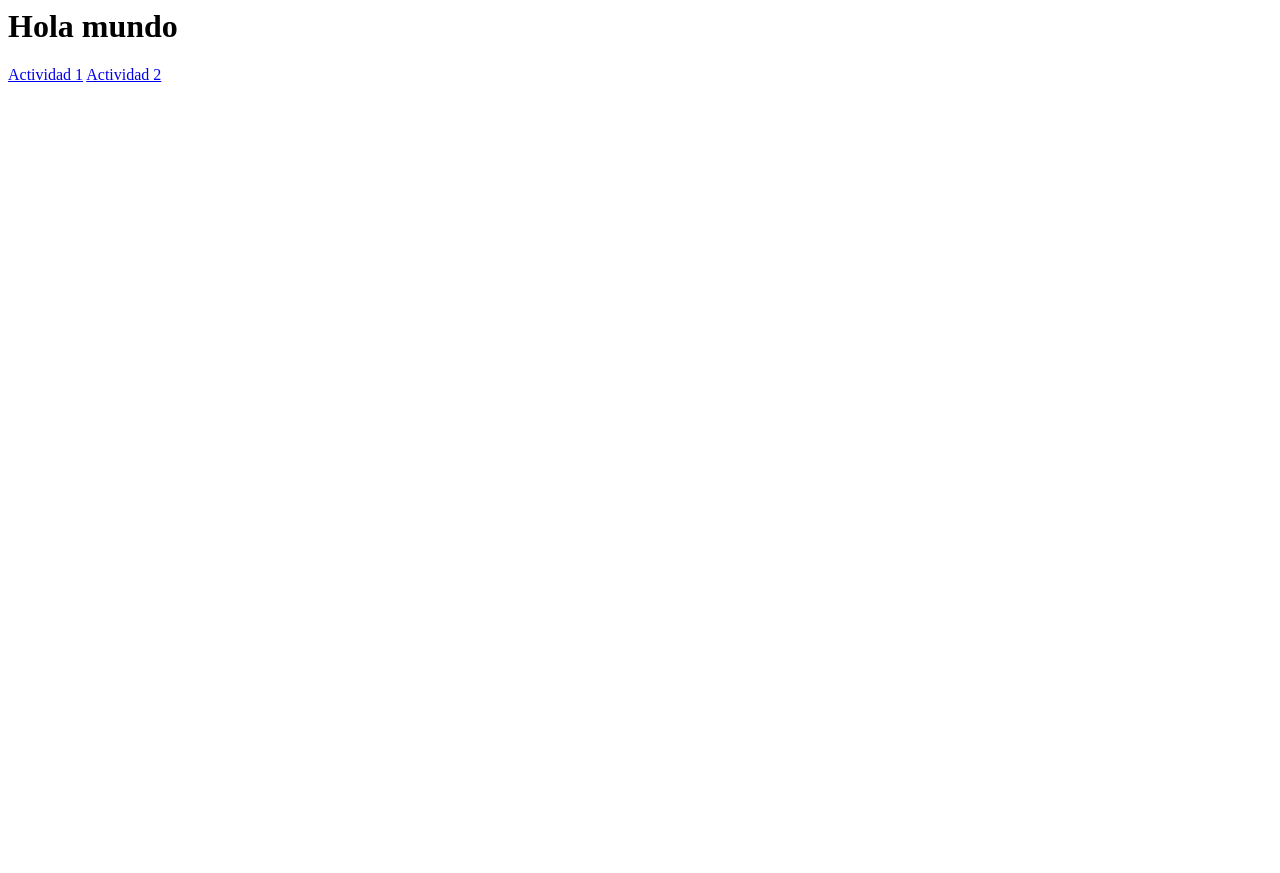
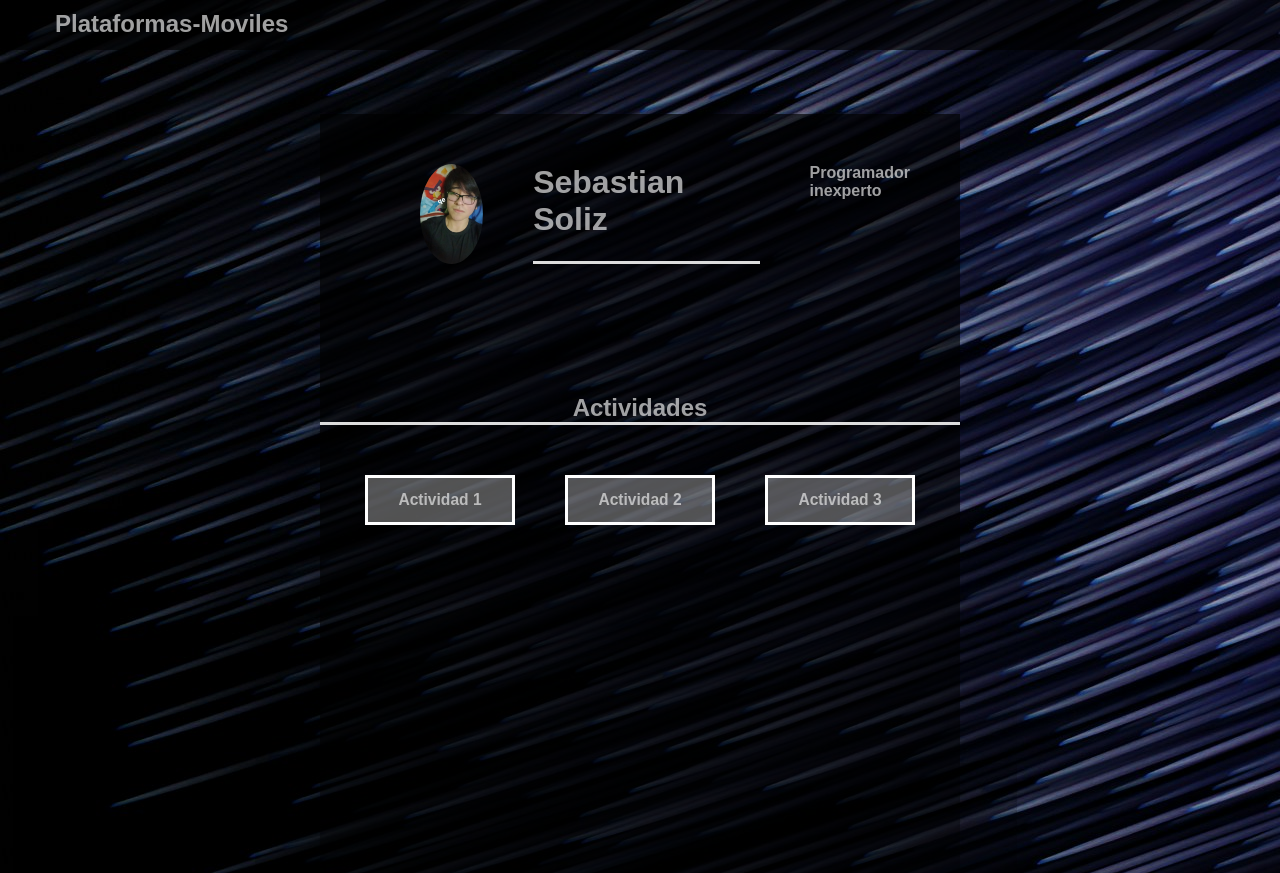
Before and after one commit to popacra/plataformas-moviles-entregas., a plain HTML site: page index.html in a window 1280 px wide. Shown: the top 873 px of the page. Before the commit the page ends 800 px from the top, so only its background shows below. Drawn offline with Linux system fonts and the light colour scheme.

Commit message:
Add files via upload

```diff
--- /dev/null
+++ b/css/index.css
@@ -0,0 +1,89 @@
+*{
+    margin: 0;
+    padding: 0;
+    box-sizing: border-box;
+    font-family: sans-serif;
+}
+body{
+    color: rgba(241, 241, 241, 0.664);
+    animation-name: aparicion;
+    animation-duration: 1s;
+    animation-delay: 0s;
+    display: inline;
+    /*background: linear-gradient(to right, #000000, #d9dbeb);*/
+    align-items: center;
+    background-image: url(../img/fondo.jpg);
+    /*background: linear-gradient(#F7B195,#F67280,#C06C84,#6C5B7B,#355C7D);*/
+    align-content: center;
+}
+@keyframes aparicion{
+    0%{
+        opacity: 0;
+    }
+    100%{
+        opacity: 1;
+    }
+}
+.barra{
+    background-color: rgba(0, 0, 0, 0.644);
+    height: 50px;
+
+}
+.barra h2{
+    padding: 10px 55px;
+}
+.box{
+    display: flex;
+    flex-flow: column;
+    background-color: #000000a8;
+    width: 50%;
+    height: 100vh;
+    margin: 5% 25%;
+    gap: 30px;
+    box-shadow: 0 500px 500px rgb(0, 0, 0);
+}
+header{
+    margin: 50px;
+    display: flex;
+    flex-flow: row;
+    gap: 50px;
+}
+header img{
+    margin-left: 50px;
+    width: 130px;
+    height: 100px;
+    border-radius: 50%;
+}
+header h1{
+    width: 600px;
+    border-bottom: solid rgb(221, 221, 221);
+}
+article{
+    margin-top: 50px;
+    display: flex;
+    flex-flow: column;
+    text-align: center;
+    gap: 50px;
+}
+article button{
+    width: 150px;
+    height: 50px;
+    border: solid rgb(255, 255, 255);
+    background-color: #ffffff52;
+    cursor: pointer;
+    color: rgba(241, 241, 241, 0.664);
+    transition-duration: 1s;
+}
+.act{
+    display: flex;
+    flex-flow: row wrap;
+    justify-content: center;
+    gap: 50px;
+}
+article h2{
+    border-bottom: solid rgb(221, 221, 221);
+}
+article button:hover{
+    border: solid rgb(255, 255, 255);
+    background-color: #ffffff00;
+}
--- a/index.html
+++ b/index.html
@@ -1,11 +1,27 @@
 <html>
   <head>
-    <title></title>
+    <link href="css/index.css" rel="stylesheet" title="Default Style" />
+    <title>Sebastian Soliz</title>
   </head>
   <body>
+    <div class="barra">
+      <h2>Plataformas-Moviles</h2>
+    </div>
+    <div class="box">
+      <header>
+          <img src="img/perfil.png">
+          <h1>Sebastian Soliz</h1>
+          <h4>Programador inexperto</h4>
+      </header>
+      <article>
+          <h2>Actividades</h2>
+          <div class="act">
+            <a href="tp-1/index.html"><button><h3>Actividad 1</h3></button></a>
+            <a href="tp-2/index.html"><button><h3>Actividad 2</h3></button></a>
+            <a href="tp-3/index.html"><button><h3>Actividad 3</h3></button></a>
 
-    <h1>Hola mundo</h1>
-    <a href="tp-1/index.html">Actividad 1</a>
-    <a href="tp-2/index.html">Actividad 2</a>
+          </div>
+      </article>
+    </div>
   </body>
 </html>
--- /dev/null
+++ b/tp-2/css/index.css
@@ -0,0 +1,55 @@
+body{
+    background-color: #222;
+    color: #ee6;
+}
+h1{
+    text-align: center;
+    transition-duration: 0.5s;
+}
+h1:hover{
+    color: #ee6;
+}
+p{
+    font-family: sans-serif;
+}
+p:nth-of-type(1){
+    color: #efe;
+}
+h1,h2,h3{
+    color: #eee;
+    text-transform: uppercase;
+}
+strong{
+    border-bottom: 1px solid white;
+}
+.the-force{
+    background-color: #444;
+    font-weight: bold;
+}
+.light-side{
+    color: #66f;
+}
+.dark-side{
+    color: #f33;
+}
+#og-trilogy{
+    list-style-type: circle;
+}
+ul.movies-list:nth-of-type(2){
+    padding-left: 200px;
+}
+ul.movies-list:nth-of-type(3) li:last-child{
+    margin-top: 200px;
+}
+a:visited{
+    color: #444;
+}
+a:not([href]) {
+    font-style: italic;
+  }
+ul.movies-list li:nth-of-type(2n + 1){
+    background-color: #111;
+}
+ul.movies-list li:nth-of-type(2n){
+    background-color: #333;
+}
```
Also changed, not shown: tp-2/index.html (added, +34 -0 lines), img/bullseye-gradient.png (added), img/fondo.jpg (added), img/perfil.png (added).
